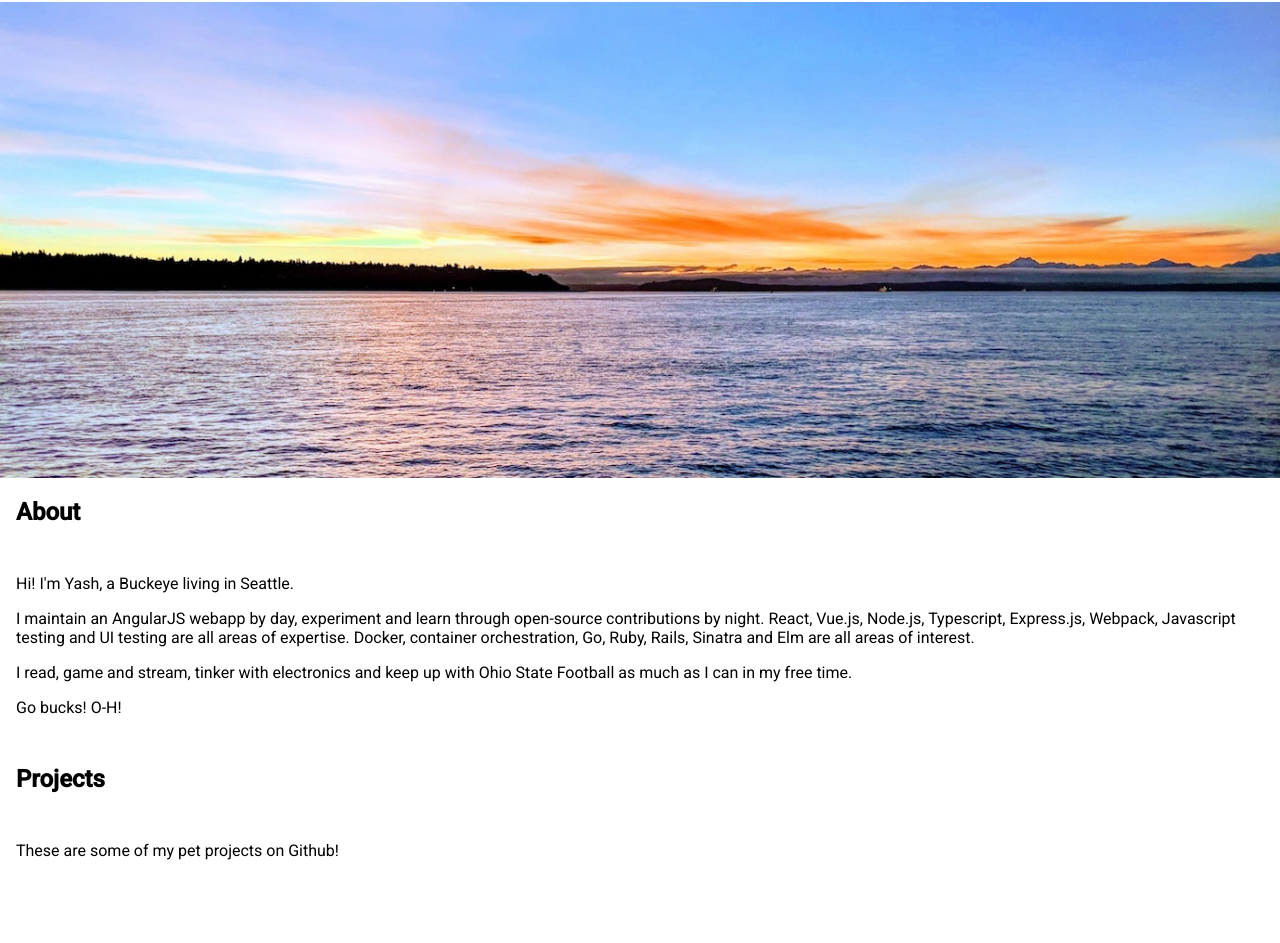
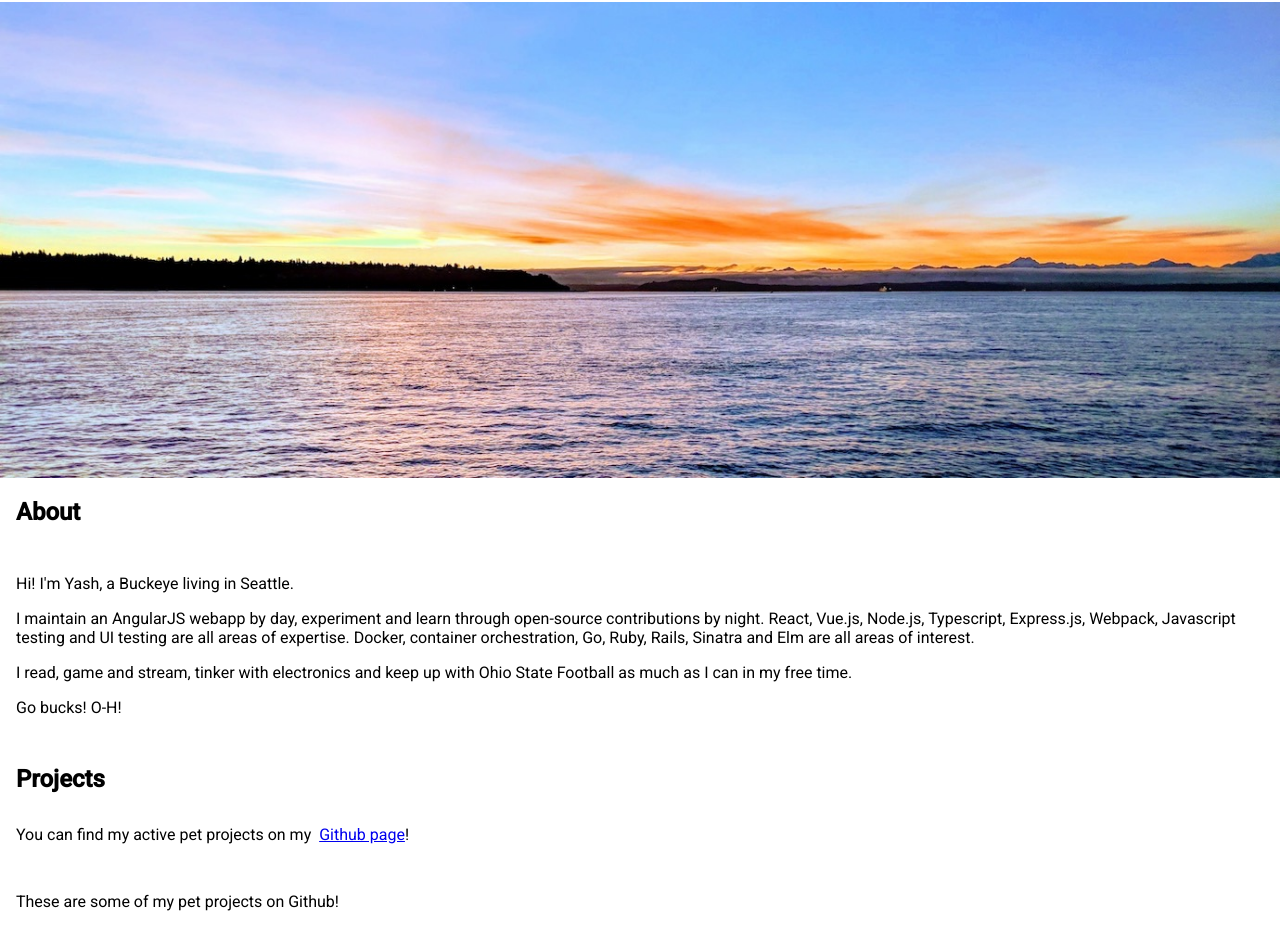
Before and after one commit to YashdalfTheGray/yashdalfthegray.github.io, a website built with webpack: page index.html in a window 1280 px wide. Shown: the part 79-1022 px from the top of the page. Before the commit the page ends 971 px from the top, so only its background shows below. Built offline with nearby package versions, Linux system fonts and the light colour scheme.

Commit message:
added a fallback incase fetch isn't supported

```diff
--- a/src/Projects.ts
+++ b/src/Projects.ts
@@ -6,6 +6,10 @@ export default class Projects extends Component {
             <h2 class="section-heading">
                 <a class="anchor-link" name="projects">Projects</a>
             </h2>
+            <div class="projects-fallback">
+                You can find my active pet projects on my&nbsp;
+                <a href="https://github.com/YashdalfTheGray">Github page</a>!
+            </div>
             <div class="projects-section">
                 <p>These are some of my pet projects on Github!</p>
             </div>
--- a/src/index.scss
+++ b/src/index.scss
@@ -148,6 +148,10 @@ body {
 
 /* projects styles */
 
+.projects-fallback {
+    margin: 16px;
+}
+
 .projects-section {
     @extend .flex-row;
     margin: 16px;
```
